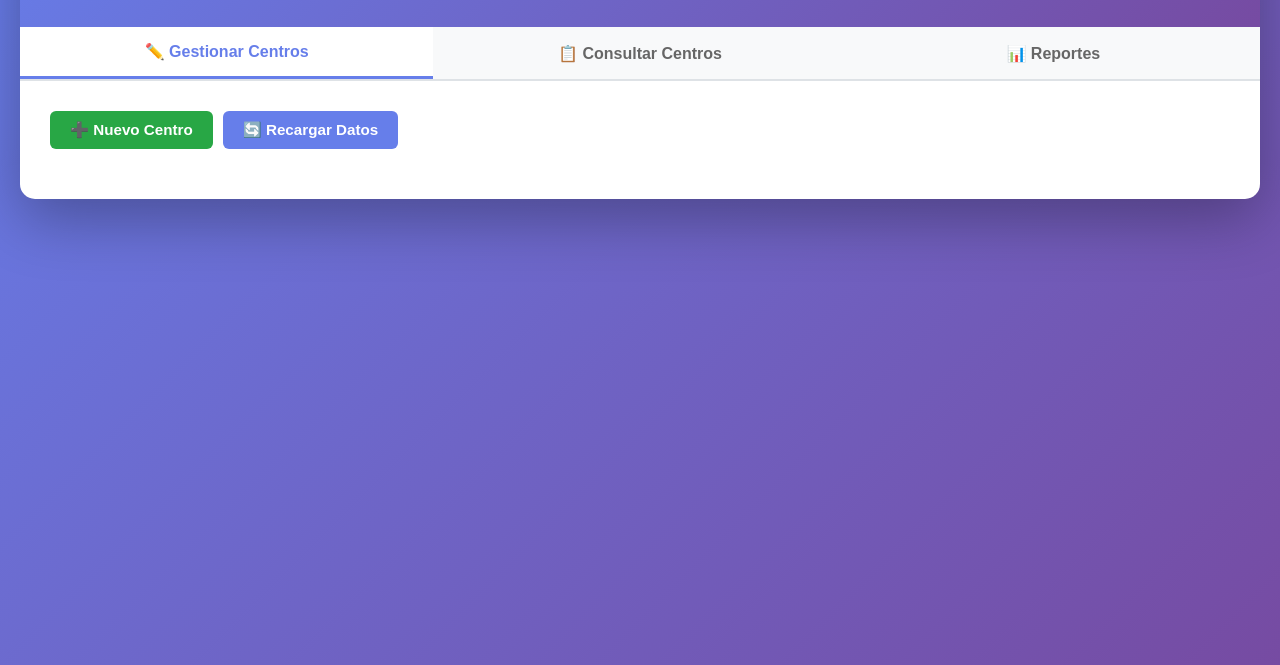
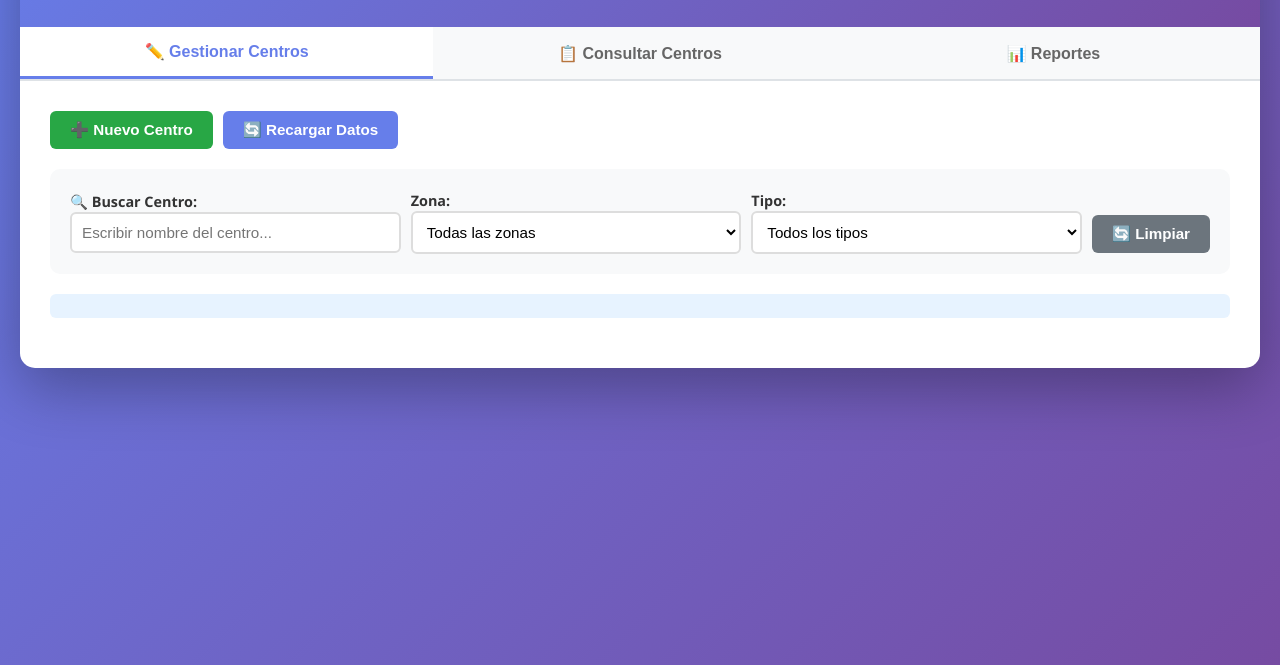
Before and after one commit to gfranchello/centros-salud-rionegro, a plain HTML site: page index.html in a window 1280 px wide. Shown: the part 135-800 px from the top of the page. Drawn offline with nearby package versions, Linux system fonts and the light colour scheme.

Commit message:
Update index.html

```diff
--- a/index.html
+++ b/index.html
@@ -600,6 +600,44 @@
                 <button class="btn btn-success" onclick="mostrarModalNuevo()">➕ Nuevo Centro</button>
                 <button class="btn btn-primary" onclick="cargarCentros()">🔄 Recargar Datos</button>
             </div>
+
+            <div class="filters-section" style="margin-bottom: 20px;">
+                <div style="display: flex; gap: 10px; align-items: center;">
+                    <div style="flex: 1;">
+                        <label>🔍 Buscar Centro:</label>
+                        <input type="text" id="busquedaGestion" placeholder="Escribir nombre del centro..." onkeyup="filtrarGestion()" style="width: 100%;">
+                    </div>
+                    <div style="flex: 1;">
+                        <label>Zona:</label>
+                        <select id="filtroZonaGestion" onchange="filtrarGestion()" style="width: 100%;">
+                            <option value="">Todas las zonas</option>
+                            <option value="Alto Valle Oeste">Alto Valle Oeste</option>
+                            <option value="Alto Valle Este">Alto Valle Este</option>
+                            <option value="Valle Medio">Valle Medio</option>
+                            <option value="Zona Atlantica">Zona Atlantica</option>
+                            <option value="Zona Andina">Zona Andina</option>
+                            <option value="Zona Sur">Zona Sur</option>
+                        </select>
+                    </div>
+                    <div style="flex: 1;">
+                        <label>Tipo:</label>
+                        <select id="filtroTipoGestion" onchange="filtrarGestion()" style="width: 100%;">
+                            <option value="">Todos los tipos</option>
+                            <option value="Hospital">Hospital</option>
+                            <option value="Hospital Cabecera">Hospital Cabecera</option>
+                            <option value="CAPS">CAPS</option>
+                            <option value="Centro de Salud">Centro de Salud</option>
+                            <option value="Puesto Sanitario">Puesto Sanitario</option>
+                            <option value="Posta de Salud">Posta de Salud</option>
+                        </select>
+                    </div>
+                    <div style="padding-top: 25px;">
+                        <button class="btn btn-secondary" onclick="limpiarFiltrosGestion()">🔄 Limpiar</button>
+                    </div>
+                </div>
+            </div>
+
+            <div class="results-info" id="resultsInfoGestion"></div>
             <div id="centrosGestion"></div>
         </div>
 
@@ -1209,15 +1247,29 @@
             `).join('');
         }
 
-        function mostrarGestion() {
+        function mostrarGestion(centrosFiltrados = null) {
             const container = document.getElementById('centrosGestion');
+            const info = document.getElementById('resultsInfoGestion');
+
+            // Si no se pasan centros filtrados, usar todos
+            const centrosAMostrar = centrosFiltrados !== null ? centrosFiltrados : centrosSalud;
 
             if (centrosSalud.length === 0) {
                 container.innerHTML = '<div class="no-results">No hay centros registrados. Agregá el primero haciendo clic en "Nuevo Centro"</div>';
+                info.textContent = '';
                 return;
             }
 
-            container.innerHTML = centrosSalud.map(centro => `
+            if (centrosAMostrar.length === 0) {
+                container.innerHTML = '<div class="no-results">No se encontraron centros con los filtros seleccionados</div>';
+                info.textContent = 'No hay resultados';
+                return;
+            }
+
+            // Actualizar contador
+            info.textContent = `Mostrando ${centrosAMostrar.length} de ${centrosSalud.length} centro${centrosAMostrar.length !== 1 ? 's' : ''}`;
+
+            container.innerHTML = centrosAMostrar.map(centro => `
                 <div class="card">
                     ${centro.imagen_url ?
                         `<img src="${centro.imagen_url}" class="card-image" alt="${centro.nombre}">` :
@@ -1237,6 +1289,32 @@
                     </div>
                 </div>
             `).join('');
+        }
+
+        function filtrarGestion() {
+            const busqueda = document.getElementById('busquedaGestion').value.toLowerCase();
+            const zona = document.getElementById('filtroZonaGestion').value;
+            const tipo = document.getElementById('filtroTipoGestion').value;
+
+            let filtrados = centrosSalud.filter(centro => {
+                const matchBusqueda = !busqueda ||
+                    (centro.nombre && centro.nombre.toLowerCase().includes(busqueda)) ||
+                    (centro.nombre_completo && centro.nombre_completo.toLowerCase().includes(busqueda)) ||
+                    (centro.area_programa && centro.area_programa.toLowerCase().includes(busqueda));
+                const matchZona = !zona || centro.zona === zona;
+                const matchTipo = !tipo || centro.tipo === tipo;
+
+                return matchBusqueda && matchZona && matchTipo;
+            });
+
+            mostrarGestion(filtrados);
+        }
+
+        function limpiarFiltrosGestion() {
+            document.getElementById('busquedaGestion').value = '';
+            document.getElementById('filtroZonaGestion').value = '';
+            document.getElementById('filtroTipoGestion').value = '';
+            mostrarGestion();
         }
 
         function mostrarModalNuevo() {
```
